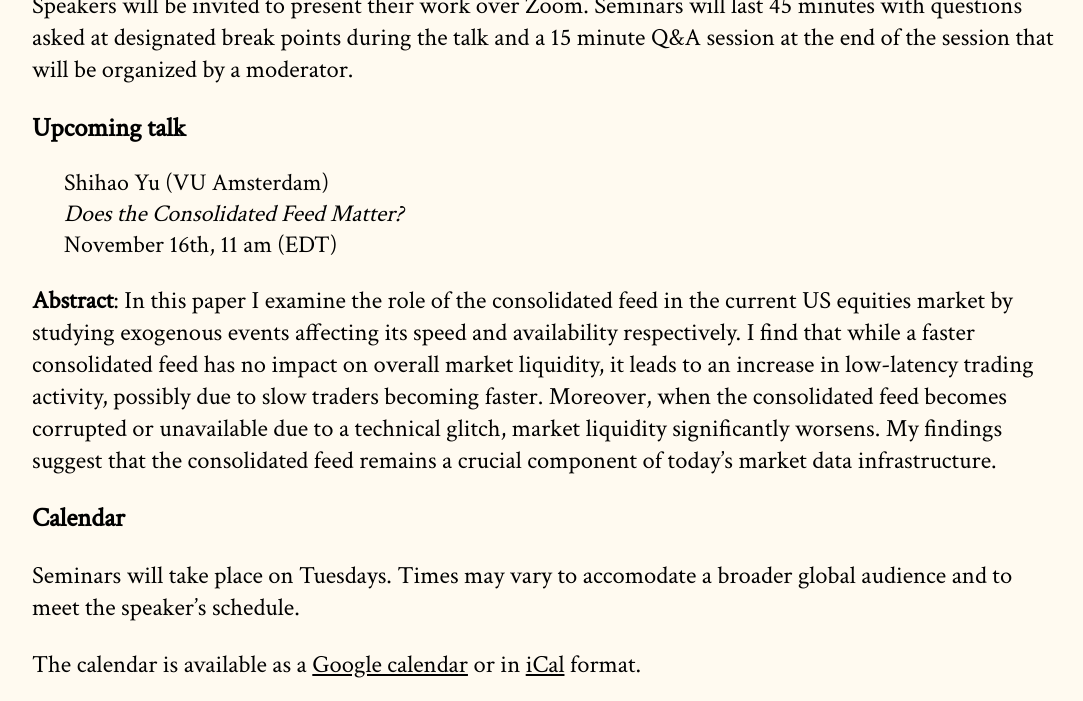
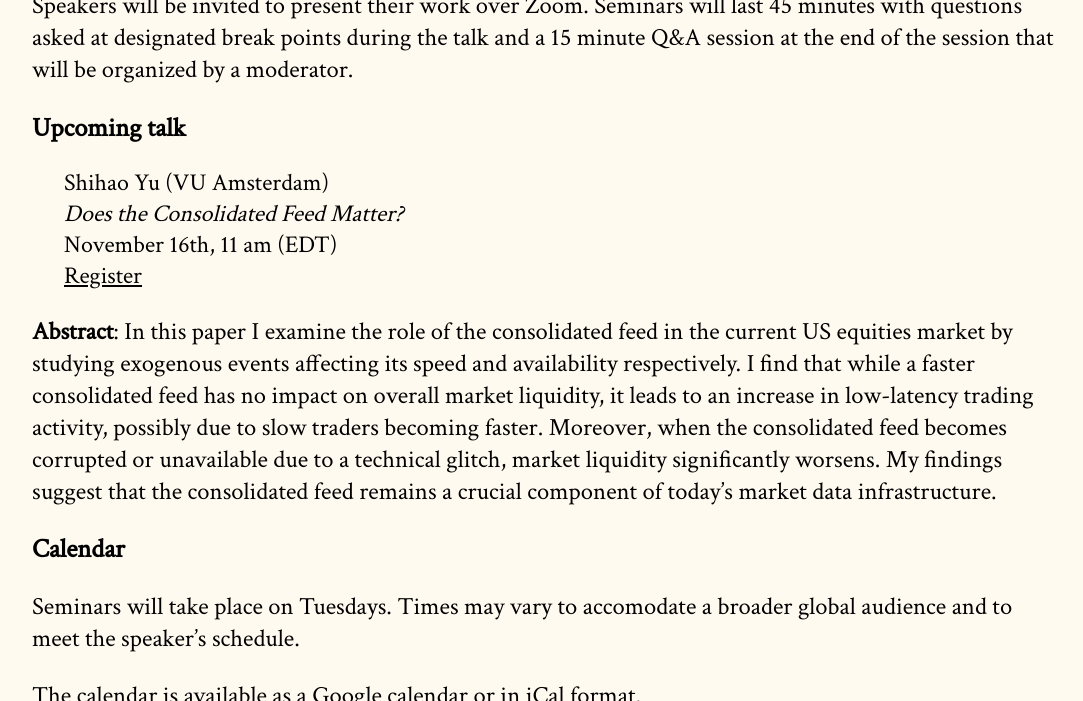
Before and after one commit to cpfiffer/microstructure.exchange, a Jekyll site: the page built from index.md, in a window 1280 px wide and 900 px high, scrolled down 350 px, cut to the strip 0-701 px from the top of the window. Shown: the whole strip, without its empty margins (96-1179 px from the left). Built offline with Jekyll 4.4.1, drawn with Linux system fonts in a browser that asks for light colours; some web fonts are replaced.

Commit message:
webinar link

```diff
--- a/_config.yml
+++ b/_config.yml
@@ -17,7 +17,7 @@ speaker-info:
   speaker-date: November 16th, 11 am (EDT)
   # discussant: "Daniel Barth (Federal Reserve)"
   # paper-link: /papers/CompetitionAndInformationLeakage.pdf
-  # webinar-link: https://stockholmuniversity.zoom.us/meeting/register/u5IpcuCprTIoGNxMe5VGr8DPux78-Jx1ynqJ
+  webinar-link: https://stockholmuniversity.zoom.us/meeting/register/u5Aufumtpz8sHNLLvw4vJdAw9FcZW4_NO0H2
   # slides-link: /slides/RobinhoodSlides_TME.pdf
 
 # Fall 2021 - Presenter (moderator)
```
